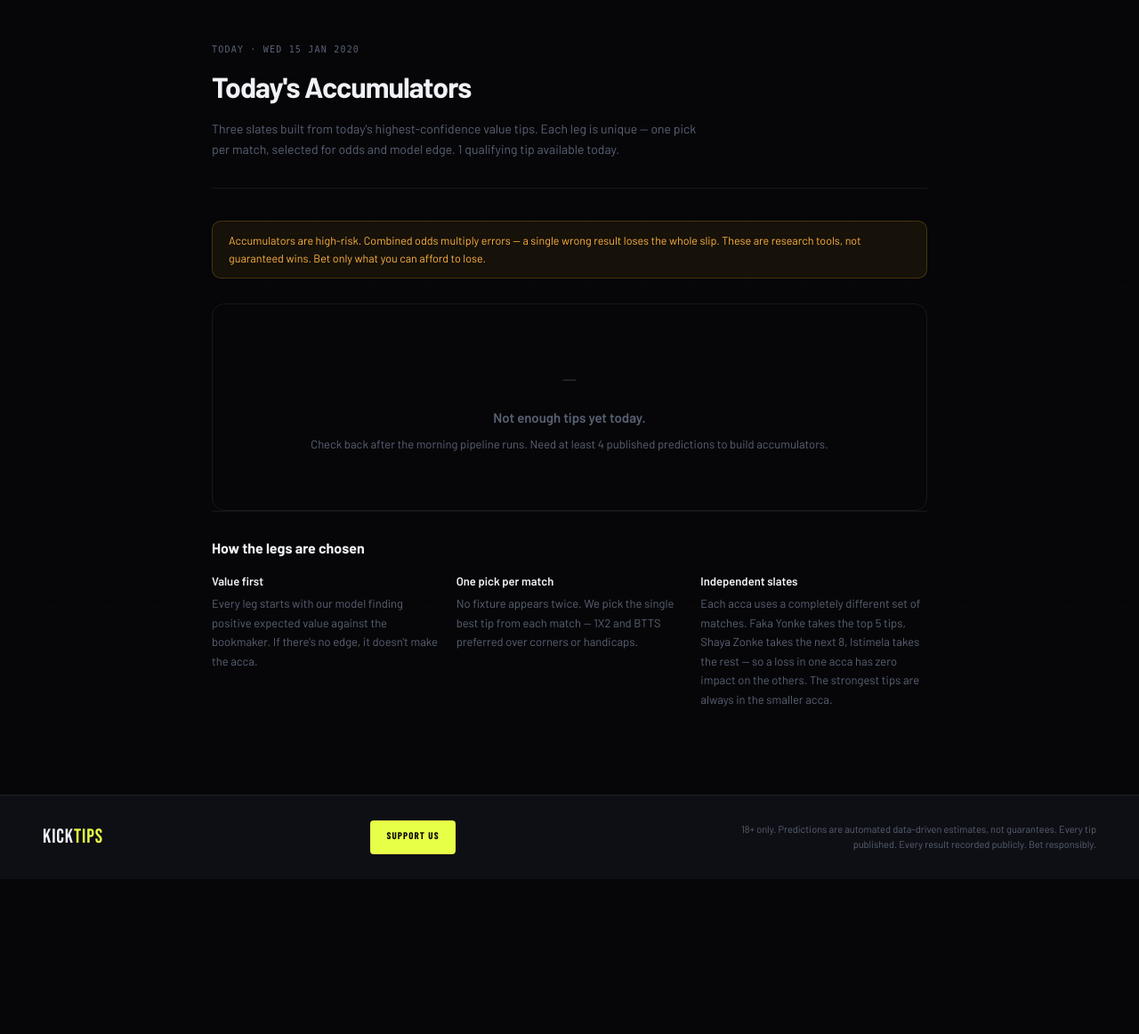
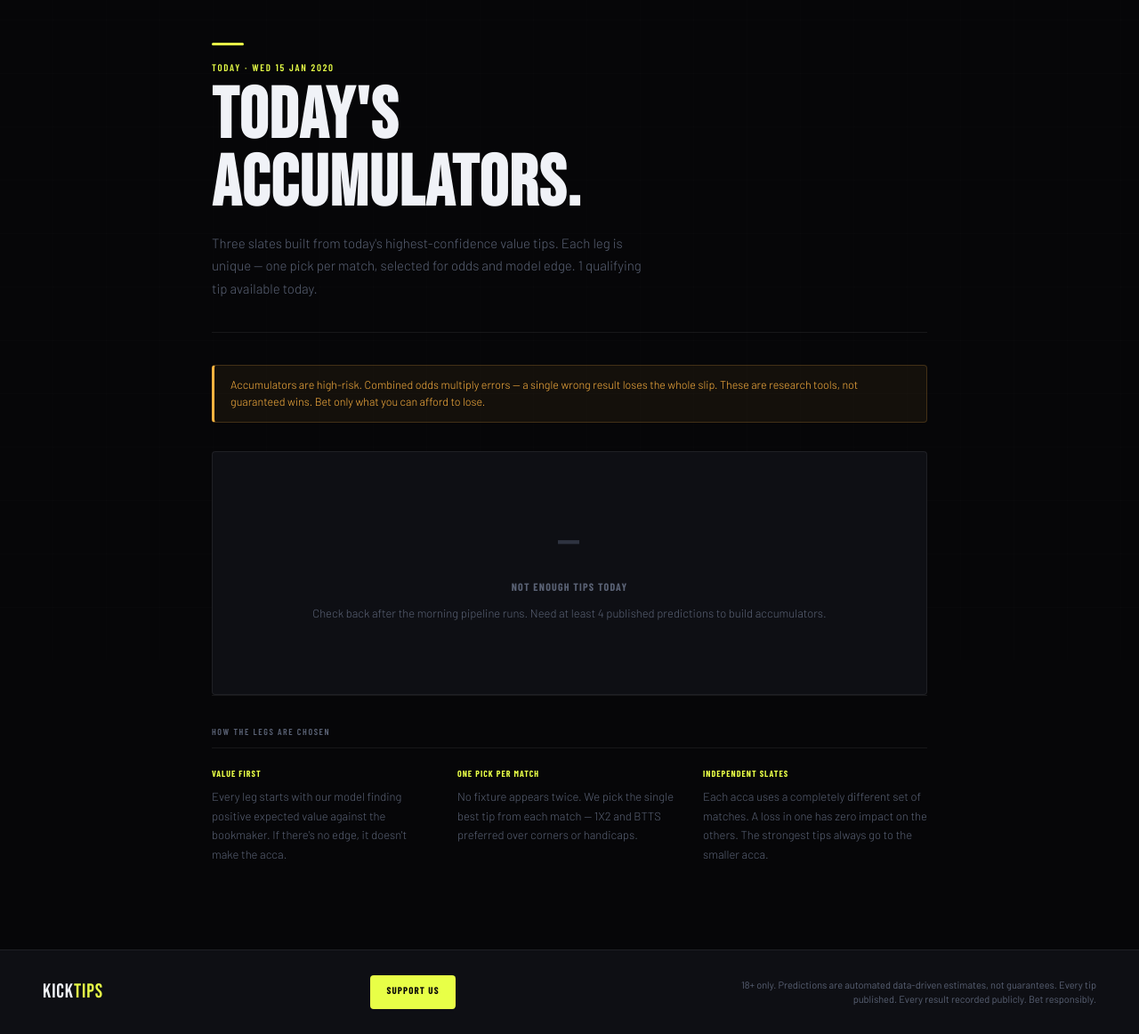
Before and after one commit to Yandisa/KickTips, a Django app: template website/templates/website/accumulators.html in a window 1280 px wide. Shown: the part 58-1220 px from the top of the page at 89% size. Before the commit the page ends 1018 px from the top, so only its background shows below. Run offline with Django 3.2, Linux system fonts and the light colour scheme; the template is opened without the code that fills it: most values are stand-ins (such as "Sample title", 1, 10 or a date in 2020).

Commit message:
Update accumulators.html

```diff
--- a/website/templates/website/accumulators.html
+++ b/website/templates/website/accumulators.html
@@ -6,82 +6,83 @@
   .acca-grid {
     display: grid;
     grid-template-columns: 1fr;
-    }
-  @media (min-width: 640px) {
+    gap: 16px;
+    margin-bottom: 52px;
+  }
+  @media (min-width: 700px) {
     .acca-grid { grid-template-columns: 1fr 1fr 1fr; }
-    gap: 20px;
-    margin-bottom: 48px;
   }
 
   .acca-card {
     border: 1px solid var(--border);
-    border-radius: 14px;
+    border-radius: 4px;
     overflow: hidden;
     display: flex;
     flex-direction: column;
+    background: var(--surface);
+    transition: border-color 0.15s, transform 0.15s;
   }
+  .acca-card:hover { transform: translateY(-2px); }
 
-  .acca-header {
-    padding: 20px 20px 16px;
-    border-bottom: 1px solid var(--border);
-  }
+  .acca-card.faka  { border-top: 3px solid var(--accent); }
+  .acca-card.shaya { border-top: 3px solid var(--accent2); }
+  .acca-card.istim { border-top: 3px solid #f060c8; }
+
+  .acca-header { padding: 20px 20px 16px; border-bottom: 1px solid var(--border); }
 
   .acca-type-label {
-    font-family: var(--mono, monospace);
+    font-family: var(--mono);
     font-size: 10px;
-    letter-spacing: 0.12em;
+    letter-spacing: 0.14em;
     text-transform: uppercase;
     color: var(--muted);
-    margin-bottom: 6px;
+    font-weight: 600;
+    margin-bottom: 8px;
   }
 
   .acca-name {
-    font-size: 1.5rem;
-    font-weight: 800;
-    letter-spacing: -0.03em;
-    line-height: 1.1;
+    font-family: var(--display);
+    font-size: 2rem;
+    font-weight: 400;
+    letter-spacing: 0.04em;
+    line-height: 1;
     margin-bottom: 4px;
+    text-transform: uppercase;
   }
+  .acca-name.faka  { color: var(--accent); }
+  .acca-name.shaya { color: var(--accent2); }
+  .acca-name.istim { color: #f060c8; }
 
-  .acca-name-faka   { color: var(--accent); }
-  .acca-name-shaya  { color: var(--accent2); }
-  .acca-name-istim  { color: var(--win); }
-
-  .acca-tagline {
-    font-size: 12px;
-    color: var(--muted);
-    margin-top: 2px;
-  }
+  .acca-tagline { font-size: 12px; color: var(--muted); font-weight: 300; }
 
   .acca-meta {
     display: flex;
     gap: 16px;
-    margin-top: 14px;
+    margin-top: 16px;
     padding-top: 14px;
     border-top: 1px solid var(--border);
   }
-
   .acca-stat { flex: 1; }
   .acca-stat-val {
-    font-size: 1.4rem;
-    font-weight: 700;
+    font-family: var(--display);
+    font-size: 1.5rem;
     line-height: 1;
     margin-bottom: 3px;
+    letter-spacing: 0.02em;
   }
   .acca-stat-lbl {
-    font-size: 10px;
+    font-family: var(--mono);
+    font-size: 9px;
     color: var(--muted);
     text-transform: uppercase;
-    letter-spacing: 0.06em;
+    letter-spacing: 0.1em;
+    font-weight: 600;
   }
 
-  .acca-legs {
-    padding: 0;
-    flex: 1;
-  }
+  .acca-legs { padding: 0; flex: 1; }
 
   .acca-leg {
-    padding: 13px 20px;
+    padding: 12px 20px;
     border-bottom: 1px solid var(--border);
     display: flex;
     align-items: center;
@@ -194,14 +196,11 @@
 {% block content %}
 
 <!-- PAGE HEADER -->
-<div style="padding-bottom:32px; border-bottom:1px solid var(--border); margin-bottom:36px;">
-  <div style="font-family:monospace; font-size:10px; letter-spacing:0.12em; text-transform:uppercase; color:var(--muted); margin-bottom:8px;">
-    Today · {{ today|date:"D j M Y" }}
-  </div>
-  <h1 style="font-size:2rem; font-weight:800; letter-spacing:-0.03em; margin-bottom:10px;">
-    Today's Accumulators
-  </h1>
-  <p style="color:var(--muted); font-size:14px; max-width:560px; line-height:1.65;">
+<div style="padding-bottom:36px; border-bottom:1px solid var(--border); margin-bottom:36px;">
+  <div style="width:36px; height:3px; background:var(--accent); margin-bottom:16px; border-radius:2px;"></div>
+  <div class="page-eyebrow">Today &middot; {{ today|date:"D j M Y" }}</div>
+  <h1 class="page-title">Today's<br>Accumulators.</h1>
+  <p class="page-sub">
     Three slates built from today's highest-confidence value tips.
     Each leg is unique — one pick per match, selected for odds and model edge.
     {{ total_available }} qualifying tip{{ total_available|pluralize }} available today.
@@ -209,34 +208,35 @@
 </div>
 
 <!-- WARNING BANNER -->
-<div style="background:rgba(210,153,34,0.08); border:1px solid rgba(210,153,34,0.25);
-            border-radius:10px; padding:12px 18px; margin-bottom:28px;
-            font-size:12.5px; color:var(--warn); line-height:1.55;">
+<div style="background:rgba(255,179,64,0.06); border:1px solid rgba(255,179,64,0.2);
+            border-left:3px solid var(--warn);
+            border-radius:var(--radius); padding:12px 18px; margin-bottom:32px;
+            font-size:12.5px; color:var(--warn); line-height:1.55; font-weight:300;">
   Accumulators are high-risk. Combined odds multiply errors — a single wrong result loses the whole slip.
   These are research tools, not guaranteed wins. Bet only what you can afford to lose.
 </div>
 
 {% if total_available < 4 %}
-<div style="text-align:center; padding:64px 24px; color:var(--muted); border:1px solid var(--border); border-radius:14px;">
-  <div style="font-size:1.5rem; margin-bottom:12px; opacity:0.4;">—</div>
-  <div style="font-weight:600; margin-bottom:8px;">Not enough tips yet today.</div>
-  <p style="font-size:13px;">Check back after the morning pipeline runs. Need at least 4 published predictions to build accumulators.</p>
+<div style="text-align:center; padding:80px 24px; color:var(--muted); border:1px solid var(--border); border-radius:var(--radius); background:var(--surface);">
+  <div style="font-family:var(--display); font-size:3rem; color:var(--dim); line-height:1; margin-bottom:14px; letter-spacing:0.04em;">—</div>
+  <div style="font-family:var(--mono); font-size:12px; font-weight:700; letter-spacing:0.1em; text-transform:uppercase; margin-bottom:10px;">Not enough tips today</div>
+  <p style="font-size:13px; font-weight:300;">Check back after the morning pipeline runs. Need at least 4 published predictions to build accumulators.</p>
 </div>
 {% else %}
 
 <div class="acca-grid">
 
-  <!-- ── FAKA YONKE ─────────────────────────────────────────────────────── -->
-  <div class="acca-card border-faka">
+  <!-- FAKA YONKE -->
+  <div class="acca-card faka">
     <div class="acca-header">
-      <div class="acca-type-label">4 – 5 legs · Maximum trust</div>
-      <div class="acca-name acca-name-faka">Faka Yonke</div>
+      <div class="acca-type-label">4 – 5 legs &middot; Maximum trust</div>
+      <div class="acca-name faka">Faka Yonke</div>
       <div class="acca-tagline">Only the strongest. Every leg earned its place.</div>
 
       {% if faka_yonke %}
       <div class="acca-meta">
         <div class="acca-stat">
-          <div class="acca-stat-val odds-faka">{{ faka_yonke.combined_odds }}x</div>
+          <div class="acca-stat-val" style="color:var(--accent);">{{ faka_yonke.combined_odds }}x</div>
           <div class="acca-stat-lbl">Combined odds</div>
         </div>
         <div class="acca-stat">
@@ -258,42 +258,34 @@
           <div class="acca-leg">
             <div class="leg-num">{{ forloop.counter }}</div>
             <div class="leg-body">
-              <div class="leg-teams">
-                {{ pred.fixture.home_team.name }} vs {{ pred.fixture.away_team.name }}
-              </div>
-              <div class="leg-meta">
-                {{ pred.fixture.league.name }} · {{ pred.fixture.kickoff|date:"H:i" }}
-              </div>
+              <div class="leg-teams">{{ pred.fixture.home_team.name }} vs {{ pred.fixture.away_team.name }}</div>
+              <div class="leg-meta">{{ pred.fixture.league.name }} &middot; {{ pred.fixture.kickoff|date:"H:i" }}</div>
             </div>
             <div class="leg-tip">
-              <span class="leg-tip-text pill pill-faka">{{ pred.tip }}</span>
+              <span class="leg-tip-text pill faka">{{ pred.tip }}</span>
               <div class="leg-conf">{{ pred.confidence|floatformat:0 }}%</div>
             </div>
           </div>
         </a>
         {% endfor %}
       </div>
-      <div class="acca-footer">
-        Tap any leg to see full match analysis
-      </div>
+      <div class="acca-footer">Tap any leg for full analysis</div>
     {% else %}
-      <div class="acca-empty">
-        Not enough high-confidence tips to build this acca today.
-      </div>
+      <div class="acca-empty">Not enough high-confidence tips to build this acca today.</div>
     {% endif %}
   </div>
 
-  <!-- ── SHAYA ZONKE ────────────────────────────────────────────────────── -->
-  <div class="acca-card border-shaya">
+  <!-- SHAYA ZONKE -->
+  <div class="acca-card shaya">
     <div class="acca-header">
-      <div class="acca-type-label">6 – 10 legs · Solid value</div>
-      <div class="acca-name acca-name-shaya">Shaya Zonke</div>
+      <div class="acca-type-label">6 – 10 legs &middot; Solid value</div>
+      <div class="acca-name shaya">Shaya Zonke</div>
       <div class="acca-tagline">The balanced play. Bigger odds, still grounded.</div>
 
       {% if shaya_zonke %}
       <div class="acca-meta">
         <div class="acca-stat">
-          <div class="acca-stat-val odds-shaya">{{ shaya_zonke.combined_odds }}x</div>
+          <div class="acca-stat-val" style="color:var(--accent2);">{{ shaya_zonke.combined_odds }}x</div>
           <div class="acca-stat-lbl">Combined odds</div>
         </div>
         <div class="acca-stat">
@@ -315,42 +307,34 @@
           <div class="acca-leg">
             <div class="leg-num">{{ forloop.counter }}</div>
             <div class="leg-body">
-              <div class="leg-teams">
-                {{ pred.fixture.home_team.name }} vs {{ pred.fixture.away_team.name }}
-              </div>
-              <div class="leg-meta">
-                {{ pred.fixture.league.name }} · {{ pred.fixture.kickoff|date:"H:i" }}
-              </div>
+              <div class="leg-teams">{{ pred.fixture.home_team.name }} vs {{ pred.fixture.away_team.name }}</div>
+              <div class="leg-meta">{{ pred.fixture.league.name }} &middot; {{ pred.fixture.kickoff|date:"H:i" }}</div>
             </div>
             <div class="leg-tip">
-              <span class="leg-tip-text pill pill-shaya">{{ pred.tip }}</span>
+              <span class="leg-tip-text pill shaya">{{ pred.tip }}</span>
               <div class="leg-conf">{{ pred.confidence|floatformat:0 }}%</div>
             </div>
           </div>
         </a>
         {% endfor %}
       </div>
-      <div class="acca-footer">
-        Tap any leg to see full match analysis
-      </div>
+      <div class="acca-footer">Tap any leg for full analysis</div>
     {% else %}
-      <div class="acca-empty">
-        Not enough tips to build this acca today.
-      </div>
+      <div class="acca-empty">Not enough tips to build this acca today.</div>
     {% endif %}
   </div>
 
-  <!-- ── ISTIMELA ───────────────────────────────────────────────────────── -->
-  <div class="acca-card border-istim">
+  <!-- ISTIMELA -->
+  <div class="acca-card istim">
     <div class="acca-header">
-      <div class="acca-type-label">10 – 15 legs · The train</div>
-      <div class="acca-name acca-name-istim">Istimela</div>
+      <div class="acca-type-label">10 – 15 legs &middot; The train</div>
+      <div class="acca-name istim">Istimela</div>
       <div class="acca-tagline">All aboard. Maximum legs, maximum payout.</div>
 
       {% if istimela %}
       <div class="acca-meta">
         <div class="acca-stat">
-          <div class="acca-stat-val odds-istim">{{ istimela.combined_odds }}x</div>
+          <div class="acca-stat-val" style="color:#f060c8;">{{ istimela.combined_odds }}x</div>
           <div class="acca-stat-lbl">Combined odds</div>
         </div>
         <div class="acca-stat">
@@ -372,28 +356,20 @@
           <div class="acca-leg">
             <div class="leg-num">{{ forloop.counter }}</div>
             <div class="leg-body">
-              <div class="leg-teams">
-                {{ pred.fixture.home_team.name }} vs {{ pred.fixture.away_team.name }}
-              </div>
-              <div class="leg-meta">
-                {{ pred.fixture.league.name }} · {{ pred.fixture.kickoff|date:"H:i" }}
-              </div>
+              <div class="leg-teams">{{ pred.fixture.home_team.name }} vs {{ pred.fixture.away_team.name }}</div>
+              <div class="leg-meta">{{ pred.fixture.league.name }} &middot; {{ pred.fixture.kickoff|date:"H:i" }}</div>
             </div>
             <div class="leg-tip">
-              <span class="leg-tip-text pill pill-istim">{{ pred.tip }}</span>
+              <span class="leg-tip-text pill istim">{{ pred.tip }}</span>
               <div class="leg-conf">{{ pred.confidence|floatformat:0 }}%</div>
             </div>
           </div>
         </a>
         {% endfor %}
       </div>
-      <div class="acca-footer">
-        Tap any leg to see full match analysis
-      </div>
+      <div class="acca-footer">Tap any leg for full analysis</div>
     {% else %}
-      <div class="acca-empty">
-        Need 10+ qualifying tips for Istimela. Check back later today.
-      </div>
+      <div class="acca-empty">Need 10+ qualifying tips for Istimela. Check back later today.</div>
     {% endif %}
   </div>
 
@@ -401,23 +377,23 @@
 {% endif %}
 
 <!-- HOW IT WORKS -->
-<div style="border-top:1px solid var(--border); padding-top:28px;">
-  <div style="font-size:1rem; font-weight:700; margin-bottom:14px;">How the legs are chosen</div>
-  <div style="display:grid; grid-template-columns:1fr 1fr 1fr; gap:20px; font-size:13px; color:var(--muted); line-height:1.65;">
+<div style="border-top:1px solid var(--border); padding-top:32px;">
+  <div class="section-label" style="margin-bottom:20px;">How the legs are chosen</div>
+  <div style="display:grid; grid-template-columns:1fr 1fr 1fr; gap:24px; font-size:13px; color:var(--muted); line-height:1.65; font-weight:300;">
     <div>
-      <div style="font-weight:600; color:var(--text); margin-bottom:4px;">Value first</div>
+      <div style="font-family:var(--mono); font-size:10px; letter-spacing:0.1em; text-transform:uppercase; color:var(--accent); font-weight:700; margin-bottom:8px;">Value first</div>
       Every leg starts with our model finding positive expected value against the bookmaker.
       If there's no edge, it doesn't make the acca.
     </div>
     <div>
-      <div style="font-weight:600; color:var(--text); margin-bottom:4px;">One pick per match</div>
+      <div style="font-family:var(--mono); font-size:10px; letter-spacing:0.1em; text-transform:uppercase; color:var(--accent); font-weight:700; margin-bottom:8px;">One pick per match</div>
       No fixture appears twice. We pick the single best tip from each match —
       1X2 and BTTS preferred over corners or handicaps.
     </div>
     <div>
-      <div style="font-weight:600; color:var(--text); margin-bottom:4px;">Independent slates</div>
-      Each acca uses a completely different set of matches. Faka Yonke takes the top 5 tips, Shaya Zonke takes the next 8, Istimela takes the rest — so a loss in one acca has zero impact on the others.
-      The strongest tips are always in the smaller acca.
+      <div style="font-family:var(--mono); font-size:10px; letter-spacing:0.1em; text-transform:uppercase; color:var(--accent); font-weight:700; margin-bottom:8px;">Independent slates</div>
+      Each acca uses a completely different set of matches. A loss in one has zero
+      impact on the others. The strongest tips always go to the smaller acca.
     </div>
   </div>
 </div>
```
Also changed, not shown: other parts of website/templates/website/accumulators.html (+34 -33 lines).
